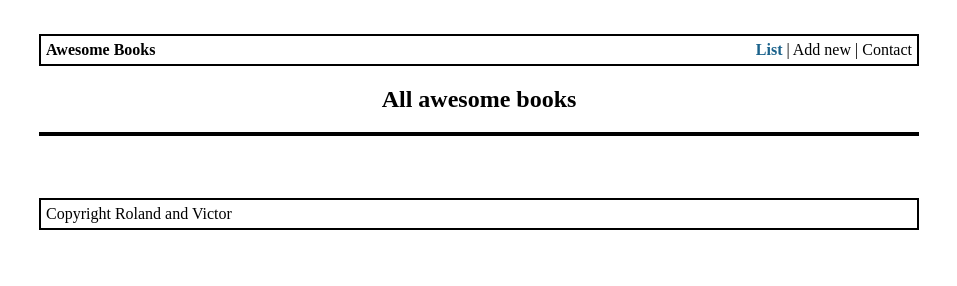
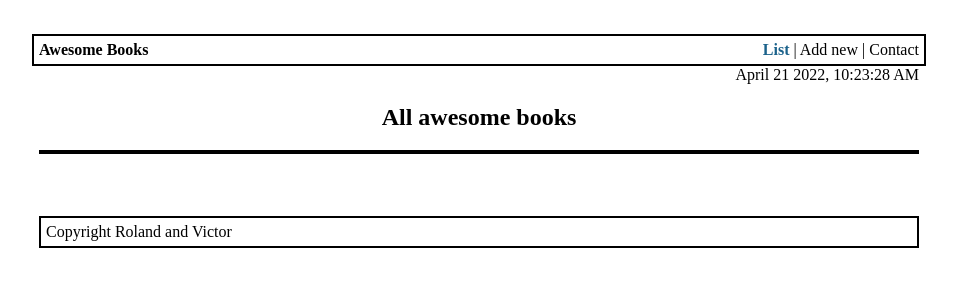
Before and after one commit to rolandfbk/awesome-books, a website: page index.html in a window 1280 px wide. Shown: the whole page, without its empty margins (161-1118 px from the left). Drawn offline with Linux system fonts and the light colour scheme.

Commit message:
add clock section

```diff
--- a/application.js
+++ b/application.js
@@ -41,3 +41,18 @@ function displayContact(contact) {
   document.getElementById('list').style.color = '#000';
   document.getElementById('list').style.fontWeight = 'normal';
 }
+
+const timenow = document.querySelector('.date');
+const monthNames = ["January", "February", "March", "April", "May", "June",
+  "July", "August", "September", "October", "November", "December"
+];
+
+setInterval(myTimer, 1000);
+
+function myTimer() {
+  const date = new Date();
+  const month = date.getMonth();
+  const year = date.getFullYear();
+  const day = date.getDate();
+  timenow.innerHTML = `${monthNames[month]} ${day} ${year}, ${date.toLocaleTimeString()}`;
+}
--- a/index.html
+++ b/index.html
@@ -15,6 +15,7 @@
           <a href="#" id="list" onclick="displayList(this)">List</a> | <a href="#" id="add" onclick="displayAdd(this)">Add new</a> | <a href="#" id="contact" onclick="displayContact(this)">Contact</a>
         </div>
       </nav>
+      <div class="date"></div>
     </section>
     <section class="book-list" id="book-list">
       <h1 class="title">All awesome books</h1>
--- a/style.css
+++ b/style.css
@@ -81,6 +81,7 @@ article {
 .navigation {
   display: flex;
   justify-content: center;
+  flex-direction: column;
 }
 
 .nav {
@@ -106,3 +107,8 @@ footer {
   padding: 5px;
   margin-top: 5%;
 }
+
+.date {
+  display: flex;
+  justify-content: flex-end;
+}
```
